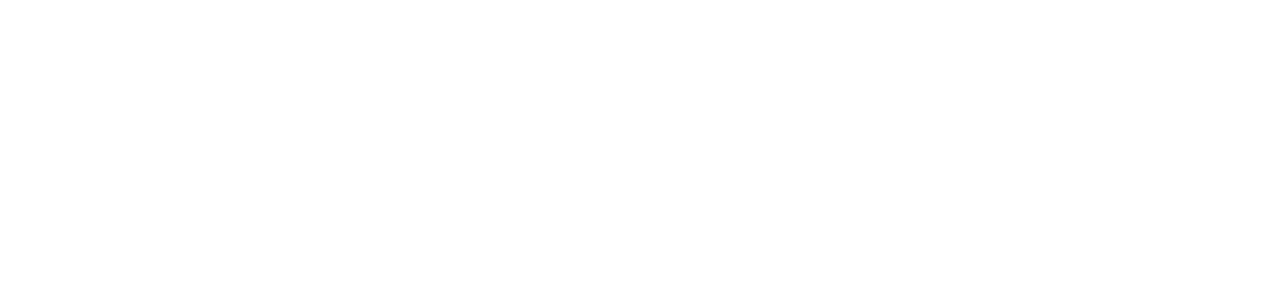
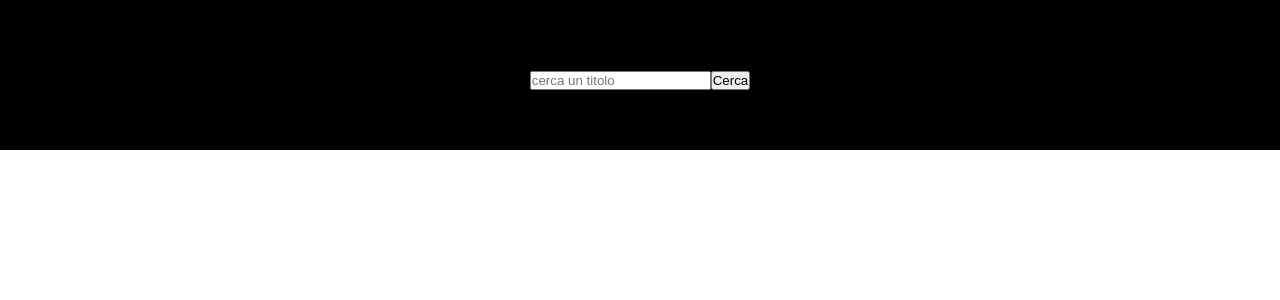
Before and after one commit to ludovicofiore/vite-boolflix, a Vue app: page / in a window 1280 px wide. Shown: the top 300 px of the page. Built offline with nearby package versions, Linux system fonts and the light colour scheme.

Commit message:
feat: add components for header, film container and film card

```diff
--- a/src/App.vue
+++ b/src/App.vue
@@ -5,9 +5,15 @@
 // import store
 import { store } from './store';
 
+// import componenti
+import AppHeader from './components/AppHeader.vue';
+import FilmContainer from './components/FilmContainer.vue'
+
 export default {
   name: 'App',
   components: {
+    AppHeader,
+    FilmContainer,
 
   },
 
@@ -22,8 +28,11 @@
 </script>
 
 <template>
+  <AppHeader />
 
-
+  <main>
+    <FilmContainer />
+  </main>
 
 </template>
 
--- /dev/null
+++ b/src/components/AppHeader.vue
@@ -0,0 +1,22 @@
+<script>
+export default {
+    name: 'AppHeader',
+}
+</script>
+
+<template>
+    <header>
+        <input type="text" placeholder="cerca un titolo">
+        <button>Cerca</button>
+    </header>
+
+</template>
+
+<style lang="scss" scoped>
+header {
+    background-color: black;
+    height: 150px;
+    text-align: center;
+    padding: 70px 0;
+}
+</style>
--- /dev/null
+++ b/src/components/FilmCard.vue
@@ -0,0 +1,12 @@
+<script>
+
+export default {
+    name: 'FilmCard',
+}
+</script>
+
+<template>
+
+</template>
+
+<style lang="scss" scoped></style>
--- /dev/null
+++ b/src/components/FilmContainer.vue
@@ -0,0 +1,20 @@
+<script>
+import FilmCard from './FilmCard.vue'
+
+
+export default {
+    name: 'FilmContainer',
+    components: {
+        FilmCard,
+    }
+}
+</script>
+
+<template>
+    <section>
+        <FilmCard />
+
+    </section>
+</template>
+
+<style lang="scss" scoped></style>
```
